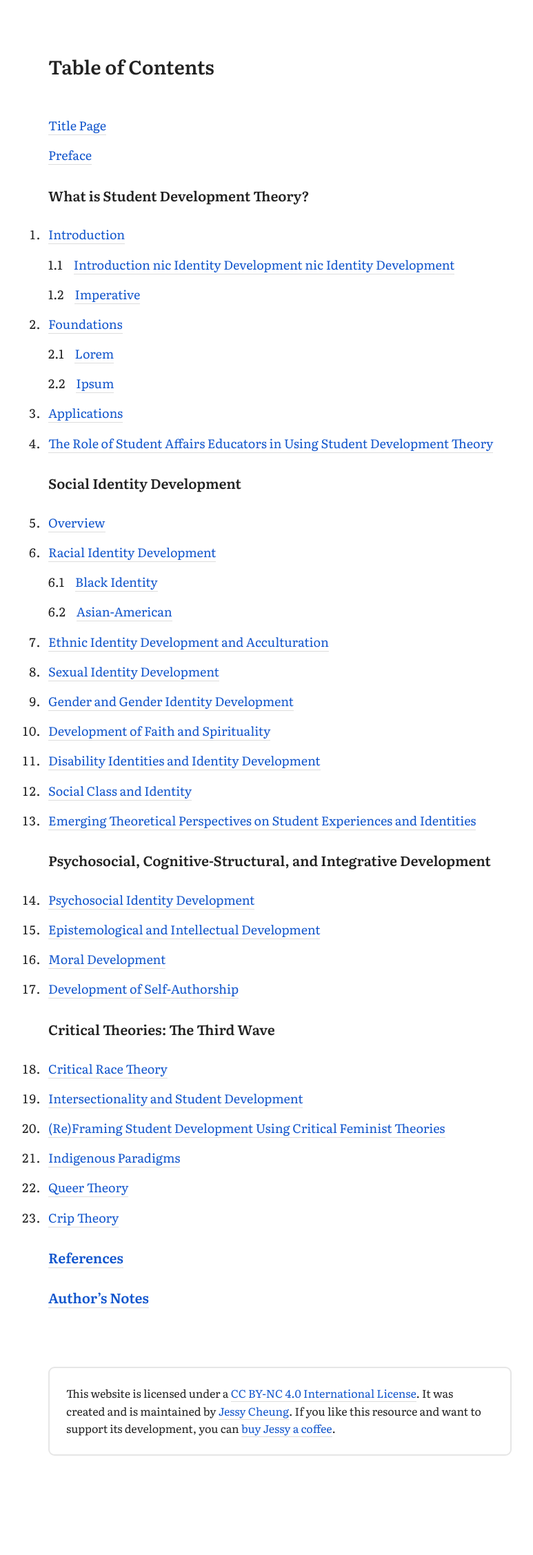
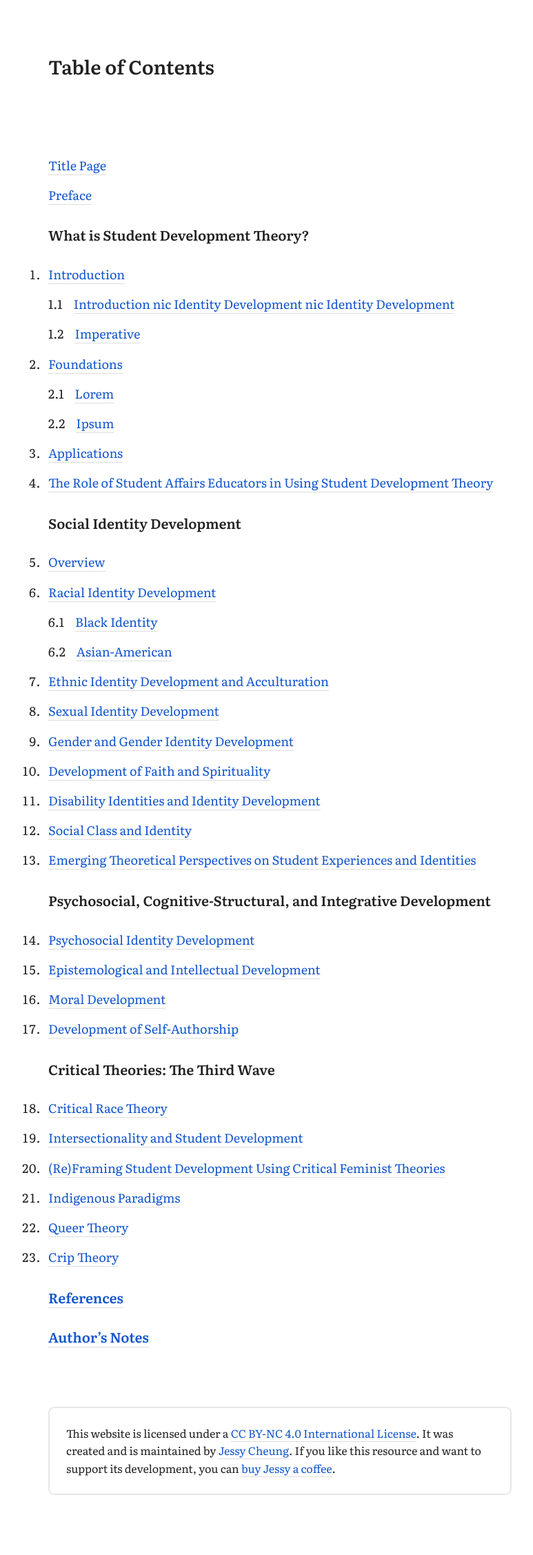
Before and after one commit to jl-c/jl-c.github.io, a Jekyll site: the page sandbox.html, which Jekyll copies as it is, in a window 1280 px wide. Shown: the whole page at 69% size, without its empty margins (234-1007 px from the left). Built offline with Jekyll 4.4.1, drawn with Linux system fonts in a browser that asks for light colours; before the commit the page ends 2197 px from its top, so only the background shows below that.

Commit message:
Update sandbox.html

```diff
--- a/sandbox.html
+++ b/sandbox.html
@@ -20,7 +20,7 @@ display:inline-block;
 font-size:1.75rem;
 font-weight:600;
 line-height:1.8rem;
-margin:1.8rem auto 3.6rem
+margin:1.8rem auto 7.2rem
 }
 
 h2 {
```
